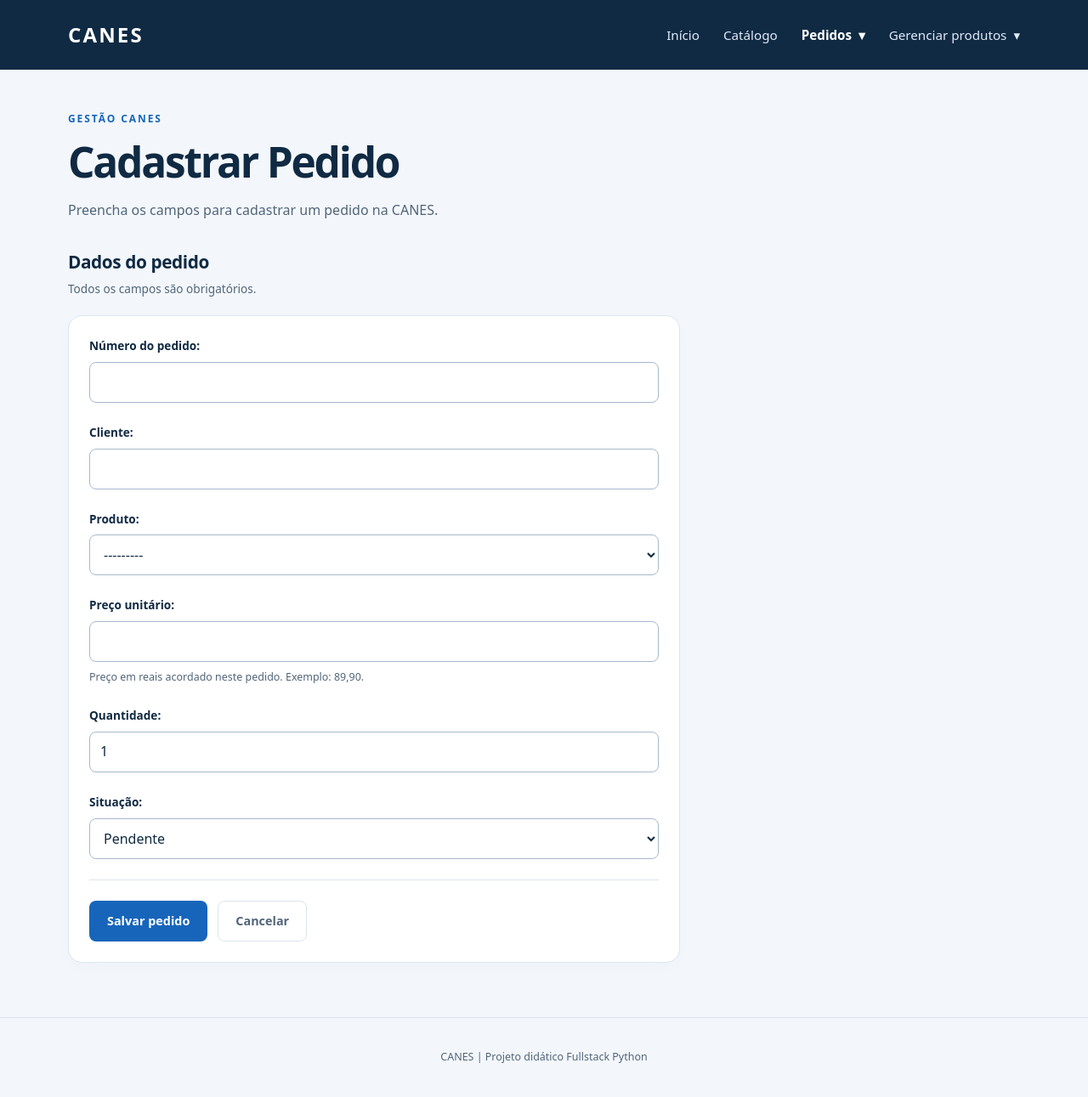
After one commit to lpjunior/canes_catalogo, a Django app: page /pedidos/novo/ in a window 1280 px wide. The commit adds this page. Shown: the whole page at 85% size. Run offline with Django 5.2, Linux system fonts and the light colour scheme; data that the repository does not hold is empty.

Commit message:
feat: Implementar gerenciamento de pedidos com formulários e exclusão lógica
- Adicionado o modelo Pedido com campos relevantes e exclusão lógica.
- Criado o formulário PedidoForm para cadastro e edição de pedidos.
- Implementadas as views para cadastrar, editar e excluir pedidos.
- Atualizadas as URLs para incluir rotas de pedidos.
- Modificadas as templates para suportar a nova funcionalidade de pedidos.
- Adicionadas validações nos formulários para garantir dados corretos.
- Implementadas ações de edição e exclusão na interface do catálogo de pedidos.
- Atualizadas as classes de teste para cobrir as novas funcionalidades de pedidos.
- Estilização e scripts JavaScript para melhorar a usabilidade da navegação.

```diff
--- a/core/forms.py
+++ b/core/forms.py
@@ -2,7 +2,7 @@ from decimal import Decimal
 
 from django import forms
 
-from .models import Produto
+from .models import Pedido, Produto
 
 
 class ProdutoForm(forms.ModelForm):
@@ -29,3 +29,45 @@ class ProdutoForm(forms.ModelForm):
             raise forms.ValidationError("O preço unitário deve ser um valor positivo.")
 
         return preco
+
+
+class PedidoForm(forms.ModelForm):
+    class Meta:
+        model = Pedido
+        fields = ["numero", "cliente", "produto", "preco_unitario", "quantidade", "situacao"]
+        labels = {
+            "numero": "Número do pedido",
+            "cliente": "Cliente",
+            "produto": "Produto",
+            "preco_unitario": "Preço unitário",
+            "quantidade": "Quantidade",
+            "situacao": "Situação",
+        }
+        widgets = {
+            "numero": forms.TextInput(attrs={"class": "form-control"}),
+            "cliente": forms.TextInput(attrs={"class": "form-control"}),
+            "produto": forms.Select(attrs={"class": "form-control"}),
+            "preco_unitario": forms.NumberInput(
+                attrs={"class": "form-control", "min": "0.01", "step": "0.01"}
+            ),
+            "quantidade": forms.NumberInput(
+                attrs={"class": "form-control", "min": "1", "step": "1"}
+            ),
+            "situacao": forms.Select(attrs={"class": "form-control"}),
+        }
+
+    def __init__(self, *args, **kwargs):
+        super().__init__(*args, **kwargs)
+        self.fields["produto"].queryset = Produto.objects.order_by("nome")
+
+    def clean_preco_unitario(self):
+        preco = self.cleaned_data["preco_unitario"]
+        if preco <= Decimal("0.00"):
+            raise forms.ValidationError("O preço unitário deve ser um valor positivo.")
+        return preco
+
+    def clean_quantidade(self):
+        quantidade = self.cleaned_data["quantidade"]
+        if quantidade < 1:
+            raise forms.ValidationError("A quantidade deve ser maior que zero.")
+        return quantidade
--- a/core/models.py
+++ b/core/models.py
@@ -19,12 +19,13 @@ class Pedido(models.Model):
     cliente = models.CharField(max_length=120)
 
     # constraint - restrição de integridade referencial
-    produto = models.ForeignKey(Produto, on_delete=models.CASCADE)
+    produto = models.ForeignKey(Produto, on_delete=models.PROTECT)
 
     preco_unitario = models.DecimalField(max_digits=10, decimal_places=2)
     quantidade = models.PositiveIntegerField(default=1)
 
     situacao = models.CharField(max_length=20, choices=SITUACAO_CHOICES, default="PENDENTE")
+    excluido_em = models.DateTimeField(null=True, blank=True, editable=False, db_index=True)
 
     def __str__(self):
         return f"Pedido {self.numero} - Cliente: {self.cliente} - Produto: {self.produto.nome} - Situação: {self.situacao}"
--- a/core/static/core/css/style.css
+++ b/core/static/core/css/style.css
@@ -38,7 +38,15 @@ nav a {
   font-size: 0.95rem;
   padding: 6px 0;
 }
-nav a:first-child {
+nav a:hover {
+  text-decoration: none;
+}
+nav > a {
+  display: inline-flex;
+  align-items: center;
+  min-height: 44px;
+}
+nav > a:first-child {
   font-size: 1.5rem;
   font-weight: 850;
   letter-spacing: 0.09em;
@@ -47,8 +55,68 @@ nav a:first-child {
 }
 nav a[aria-current] {
   color: white;
-  border-bottom: 2px solid #74b9ff;
   font-weight: 700;
+}
+.menu-dropdown {
+  position: relative;
+  flex-shrink: 0;
+}
+.menu-dropdown summary {
+  display: flex;
+  align-items: center;
+  gap: 8px;
+  padding: 6px 0;
+  min-height: 44px;
+  color: #e0ebfa;
+  font-size: 0.95rem;
+  list-style: none;
+  cursor: pointer;
+}
+.menu-dropdown summary::-webkit-details-marker {
+  display: none;
+}
+.menu-dropdown summary::after {
+  content: "▾";
+}
+.menu-dropdown[open] summary::after {
+  content: "▴";
+}
+.menu-dropdown summary:hover {
+  color: white;
+}
+.menu-dropdown summary:focus-visible {
+  outline: 3px solid #74b9ff;
+  outline-offset: 5px;
+  border-radius: 2px;
+}
+.menu-dropdown.ativo summary {
+  color: white;
+  font-weight: 700;
+}
+.submenu-dropdown {
+  position: absolute;
+  top: calc(100% + 8px);
+  right: 0;
+  z-index: 10;
+  width: 240px;
+  max-width: calc(100vw - 40px);
+  padding: 8px;
+  background: white;
+  border: 1px solid var(--line);
+  border-radius: 8px;
+  box-shadow: 0 6px 20px #102a431a;
+}
+.submenu-dropdown a {
+  display: block;
+  min-height: 44px;
+  padding: 10px 12px;
+  border-radius: 4px;
+  color: var(--ink);
+}
+.submenu-dropdown a:hover,
+.submenu-dropdown a[aria-current] {
+  background: #eaf3ff;
+  color: var(--ink);
 }
 a:hover {
   text-decoration: underline;
@@ -248,7 +316,8 @@ footer {
   font-size: 0.85rem;
   font-weight: 650;
 }
-.formulario-produto input {
+.formulario-produto input,
+.formulario-produto select {
   width: 100%;
   min-width: 0;
   min-height: 48px;
--- /dev/null
+++ b/core/static/core/js/navbar.js
@@ -0,0 +1,30 @@
+// Mantém a abertura nativa do <details> por clique, Enter e Espaço.
+document.querySelectorAll('.menu-dropdown').forEach((menu) => {
+  const acionador = menu.querySelector('summary');
+
+  document.addEventListener('click', (event) => {
+    if (menu.open && !menu.contains(event.target)) {
+      menu.open = false;
+    }
+  });
+
+  menu.addEventListener('keydown', (event) => {
+    if (event.key === 'Escape' && menu.open) {
+      event.preventDefault();
+      menu.open = false;
+      acionador.focus();
+    }
+  });
+
+  menu.addEventListener('focusout', (event) => {
+    if (!menu.contains(event.relatedTarget)) {
+      menu.open = false;
+    }
+  });
+
+  menu.querySelectorAll('a').forEach((link) => {
+    link.addEventListener('click', () => {
+      menu.open = false;
+    });
+  });
+});
--- a/core/templates/core/base.html
+++ b/core/templates/core/base.html
@@ -5,7 +5,7 @@
     <meta charset="UTF-8">
     <meta name="viewport" content="width=device-width, initial-scale=1.0">
     <title>{% block title %}CANES{% endblock %}</title> <!-- block: substitui o título da página -->
-    {% block estilos %}<link rel="stylesheet" href="{% static 'core/css/style.css' %}">{% endblock %}
+    {% block estilos %}<link rel="stylesheet" href="{% static 'core/css/style.css' %}?v=navbar-5">{% endblock %}
 </head>
 <body>
     {% include 'core/partials/_navbar.html' with pagina=request.resolver_match.url_name %} <!-- include: insere um componente na página -->
--- /dev/null
+++ b/core/templates/core/formulario_pedido.html
@@ -0,0 +1,42 @@
+{% extends 'core/base.html' %}
+
+{% block title %}{{ titulo }} | CANES{% endblock %}
+
+{% block conteudo %}
+<div class="introducao">
+  <p class="sobretitulo">Gestão CANES</p>
+  <h1>{{ titulo }}</h1>
+  <p>{{ descricao }}</p>
+</div>
+
+<section class="cadastro-produto" aria-labelledby="dados-pedido-titulo">
+  <div class="cabecalho-lista">
+    <h2 id="dados-pedido-titulo">Dados do pedido</h2>
+    <p>Todos os campos são obrigatórios.</p>
+  </div>
+
+  <form method="post" class="formulario-produto">
+    {% csrf_token %}
+    {{ form.non_field_errors }}
+
+    {% for campo in form %}
+    <div class="campo">
+      {{ campo.label_tag }}
+      {{ campo }}
+      {{ campo.errors }}
+      {% if campo.name == 'preco_unitario' %}
+      <small>Preço em reais acordado neste pedido. Exemplo: 89,90.</small>
+      {% endif %}
+    </div>
+    {% endfor %}
+
+    <div class="acoes-formulario">
+      <button type="submit">{{ texto_botao }}</button>
+      <a href="{% url 'pedidos' %}">Cancelar</a>
+      {% if form.instance.pk %}
+      <a href="{% url 'excluir_pedido' form.instance.pk %}" class="acao-excluir">Excluir pedido</a>
+      {% endif %}
+    </div>
+  </form>
+</section>
+{% endblock %}
--- a/core/templates/core/partials/_navbar.html
+++ b/core/templates/core/partials/_navbar.html
@@ -1,9 +1,23 @@
+{% load static %}
+<script src="{% static 'core/js/navbar.js' %}?v=navbar-3" defer></script>
 <header>
     <nav aria-label="Navegação principal">
         <a href="{% url 'inicio' %}">CANES</a>
         <a href="{% url 'inicio' %}"{% if pagina == 'inicio' %} aria-current="page"{% endif %}>Início</a>
         <a href="{% url 'catalogo' %}"{% if pagina == 'catalogo' %} aria-current="page"{% endif %}>Catálogo</a>
-        <a href="{% url 'pedidos' %}"{% if pagina == 'pedidos' %} aria-current="page"{% endif %}>Pedidos</a>
-        <a href="{% url 'cadastrar_produto' %}"{% if pagina == 'cadastrar_produto' %} aria-current="page"{% endif %}>Cadastrar Produto</a>
+        <details class="menu-dropdown{% if pagina == 'pedidos' or pagina == 'cadastrar_pedido' or pagina == 'editar_pedido' or pagina == 'excluir_pedido' %} ativo{% endif %}">
+            <summary aria-controls="submenu-pedidos">Pedidos</summary>
+            <div class="submenu-dropdown" id="submenu-pedidos">
+                <a href="{% url 'cadastrar_pedido' %}"{% if pagina == 'cadastrar_pedido' %} aria-current="page"{% endif %}>Cadastrar pedido</a>
+                <a href="{% url 'pedidos' %}#lista-titulo"{% if pagina == 'pedidos' %} aria-current="page"{% endif %}>Editar pedido</a>
+            </div>
+        </details>
+        <details class="menu-dropdown{% if pagina == 'cadastrar_produto' or pagina == 'editar_produto' or pagina == 'excluir_produto' %} ativo{% endif %}">
+            <summary aria-controls="submenu-produtos">Gerenciar produtos</summary>
+            <div class="submenu-dropdown" id="submenu-produtos">
+                <a href="{% url 'cadastrar_produto' %}"{% if pagina == 'cadastrar_produto' %} aria-current="page"{% endif %}>Cadastrar produto</a>
+                <a href="{% url 'catalogo' %}#lista-titulo">Editar produto</a>
+            </div>
+        </details>
     </nav>
 </header>
--- a/core/urls.py
+++ b/core/urls.py
@@ -6,5 +6,11 @@ urlpatterns = [
     path(route='', view=views.inicio, name='inicio'),
     path(route='catalogo/', view=views.catalogo, name='catalogo'),
     path(route='pedidos/', view=views.pedidos, name='pedidos'),
-    path(route='produto/novo/', view=views.cadastrar_produto, name='cadastrar_produto'),
+    path(route='pedidos/novo/', view=views.cadastrar_pedido, name='cadastrar_pedido'),
+    path(route='pedidos/<int:pedido_id>/editar/', view=views.editar_pedido, name='editar_pedido'),
+    path(route='pedidos/<int:pedido_id>/excluir/', view=views.excluir_pedido, name='excluir_pedido'),
+
+    path(route='produtos/novo/', view=views.cadastrar_produto, name='cadastrar_produto'),
+    path(route='produtos/<int:produto_id>/editar/', view=views.editar_produto, name='editar_produto'),
+    path(route='produtos/<int:produto_id>/excluir/', view=views.excluir_produto, name='excluir_produto'),
 ]
--- a/core/views.py
+++ b/core/views.py
@@ -1,10 +1,12 @@
-
+from django.db.models.deletion import ProtectedError
 from django.http import HttpRequest
-from django.shortcuts import redirect, render
+from django.shortcuts import get_object_or_404, redirect, render
+from django.utils import timezone
+from django.views.decorators.http import require_http_methods
 
 from core.models import Pedido, Produto
 
-from .forms import ProdutoForm
+from .forms import PedidoForm, ProdutoForm
 from .services import calcular_indicadores_pedidos, resumir_catalogo
 
 
@@ -18,7 +20,7 @@ def inicio(request: HttpRequest):
 
 def catalogo(request):
     produtos = list(
-        Produto.objects.order_by("nome").values("nome", "preco", "estoque")
+        Produto.objects.order_by("nome").values("id", "nome", "preco", "estoque")
     )
 
     contexto = resumir_catalogo(produtos)
@@ -29,7 +31,9 @@ def catalogo(request):
 
 def pedidos(request: HttpRequest):
     lista_pedidos = list(
-        Pedido.objects.order_by("numero").values("numero", "cliente", "produto", "preco_unitario", "quantidade", "situacao")
+        Pedido.objects.filter(excluido_em__isnull=True).order_by("numero").values(
+            "id", "numero", "cliente", "produto__nome", "preco_unitario", "quantidade", "situacao"
+        )
     )
 
     contexto = {
@@ -38,7 +42,62 @@ def pedidos(request: HttpRequest):
         "pedidos": lista_pedidos,
         **calcular_indicadores_pedidos(lista_pedidos),
     }
+
     return render(request, "core/pedidos.html", contexto)
+
+
+@require_http_methods(["GET", "POST"])
+def cadastrar_pedido(request: HttpRequest):
+    if request.method == "POST":
+        form = PedidoForm(request.POST)
+        if form.is_valid():
+            form.save()
+            return redirect("pedidos")
+    else:
+        form = PedidoForm()
+
+    contexto = {
+        "titulo": "Cadastrar Pedido",
+        "descricao": "Preencha os campos para cadastrar um pedido na CANES.",
+        "form": form,
+        "texto_botao": "Salvar pedido",
+    }
+    return render(request, "core/formulario_pedido.html", contexto)
+
+
+@require_http_methods(["GET", "POST"])
+def editar_pedido(request: HttpRequest, pedido_id: int):
+    pedido = get_object_or_404(Pedido, pk=pedido_id, excluido_em__isnull=True)
+    if request.method == "POST":
+        form = PedidoForm(request.POST, instance=pedido)
+        if form.is_valid():
+            form.save()
+            return redirect("pedidos")
+    else:
+        form = PedidoForm(instance=pedido)
+
+    contexto = {
+        "titulo": f"Editar Pedido - {pedido.numero}",
+        "descricao": "Atualize os dados do pedido na CANES.",
+        "form": form,
+        "texto_botao": "Salvar alterações",
+    }
+    return render(request, "core/formulario_pedido.html", contexto)
+
+
+@require_http_methods(["GET", "POST"])
+def excluir_pedido(request: HttpRequest, pedido_id: int):
+    pedido = get_object_or_404(Pedido, pk=pedido_id, excluido_em__isnull=True)
+    if request.method == "POST":
+        pedido.excluido_em = timezone.now()
+        pedido.save(update_fields=["excluido_em"])
+        return redirect("pedidos")
+
+    contexto = {
+        "titulo": f"Excluir Pedido - {pedido.numero}",
+        "pedido": pedido,
+    }
+    return render(request, "core/confirmar_exclusao_pedido.html", contexto)
 
 
 def cadastrar_produto(request: HttpRequest):
@@ -54,7 +113,51 @@ def cadastrar_produto(request: HttpRequest):
 
     contexto = {
         "titulo": "Cadastrar Produto",
-        "form": form
+        "form": form,
+        "texto_botao": "Salvar produto",
+        "descricao": "Preencha os campos para adicionar um produto ao catálogo da CANES."
     }
 
-    return render(request, "core/cadastrar_produto.html", contexto)
+    return render(request, "core/formulario_produto.html", contexto)
+
+
+def editar_produto(request: HttpRequest, produto_id: int):
+    produto = get_object_or_404(Produto, pk=produto_id)
+
+    if request.method == "POST":
+        form = ProdutoForm(request.POST, instance=produto)
+
+        if form.is_valid():
+            form.save()
+            return redirect("catalogo")
+    else:
+        form = ProdutoForm(instance=produto)
+
+    contexto = {
+        "titulo": f"Editar Produto - {produto.nome}",
+        "form": form,
+        "texto_botao": "Salvar alterações",
+        "descricao": "Preencha os campos para editar o produto no catálogo da CANES."
+    }
+
+    return render(request, "core/formulario_produto.html", contexto)
+
+def excluir_produto(request: HttpRequest, produto_id: int):
+    produto = get_object_or_404(Produto, pk=produto_id)
+    erro = None
+
+    if request.method == "POST":
+        try:
+            produto.delete()
+        except ProtectedError:
+            erro = "Este produto possui pedidos vinculados e não pode ser excluído, para preservar o histórico."
+        else:
+            return redirect("catalogo")
+
+    contexto = {
+        "titulo": f"Excluir Produto - {produto.nome}",
+        "produto": produto,
+        "erro": erro,
+    }
+
+    return render(request, "core/confirmar_exclusao.html", contexto)
```
Also changed, not shown: other parts of core/static/core/css/style.css (+30 -2 lines), core/templates/core/catalogo.html (+7 -0 lines), core/templates/core/confirmar_exclusao.html (added, +56 -0 lines), core/templates/core/confirmar_exclusao_pedido.html (added, +33 -0 lines), core/templates/core/formulario_produto.html (renamed from core/templates/core/cadastrar_produto.html, +5 -3 lines), core/templates/core/pedidos.html (+13 -3 lines), core/tests.py (+197 -37 lines), README.md, core/migrations/0002_pedido_excluido_em_alter_pedido_produto.py (added).
